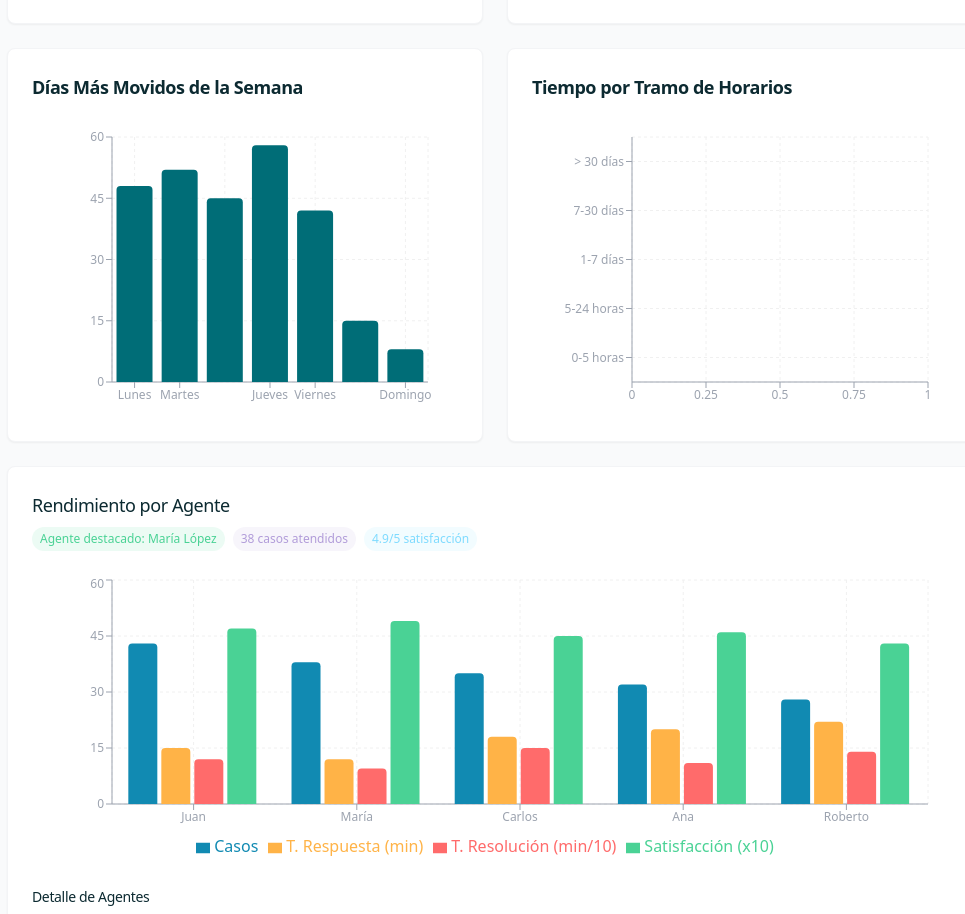
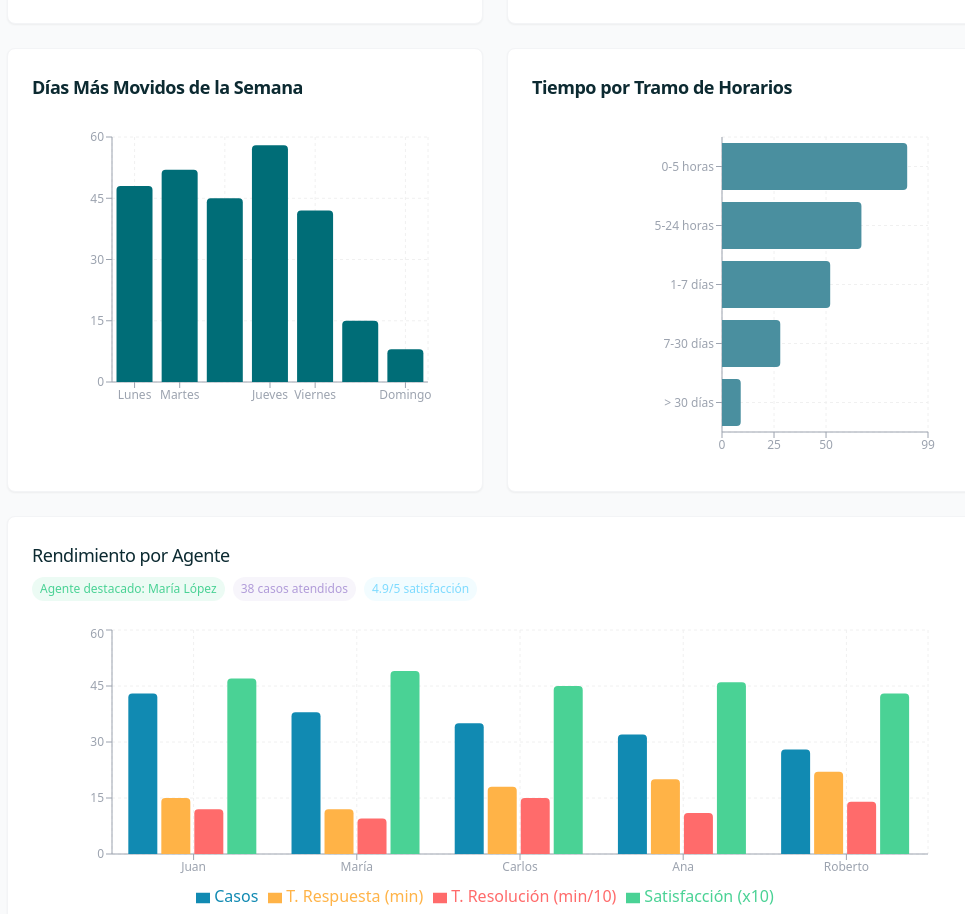
Before and after one commit to branzontech/helpdesk-insights-dashboard, a React (Vite) app: page / in a window 1280 px wide. Shown: the part 1384-2298 px from the top of the page, without its empty margins (273-1238 px from the left). Built offline with nearby package versions, Linux system fonts and the light colour scheme.

Commit message:
Fix: Time range chart to horizontal bars
The time range chart should be displayed as horizontal bars.

```diff
--- a/src/components/dashboard/charts/TimeRangeChart.tsx
+++ b/src/components/dashboard/charts/TimeRangeChart.tsx
@@ -6,24 +6,25 @@ const TimeRangeChart = () => {
   return (
     <div className="bg-white p-6 rounded-lg shadow-sm border border-gray-100 animate-fade-in">
       <h3 className="text-lg font-semibold mb-4">Tiempo por Tramo de Horarios</h3>
-      <ResponsiveContainer width="100%" height={300}>
+      <ResponsiveContainer width="100%" height={350}>
         <BarChart
           data={timeRangeData}
-          layout="horizontal"
-          margin={{ top: 20, right: 30, left: 20, bottom: 5 }}
+          layout="vertical"
+          margin={{ top: 20, right: 30, left: 100, bottom: 5 }}
         >
           <CartesianGrid strokeDasharray="3 3" stroke="#f0f0f0" />
           <XAxis
             type="number"
             tick={{ fontSize: 12 }}
             stroke="#9ca3af"
+            domain={[0, 'dataMax + 10']}
           />
           <YAxis
             type="category"
             dataKey="range"
             tick={{ fontSize: 12 }}
             stroke="#9ca3af"
-            width={80}
+            width={90}
           />
           <Tooltip
             contentStyle={{
@@ -34,13 +35,12 @@ const TimeRangeChart = () => {
             }}
             formatter={(value, name) => {
               if (name === 'cases') return [value, 'Casos'];
-              if (name === 'percentage') return [value + '%', 'Porcentaje'];
               return [value, name];
             }}
           />
           <Bar
             dataKey="cases"
-            fill="#83C5BE"
+            fill="#4A8F9F"
             radius={[0, 4, 4, 0]}
             name="cases"
           />
```
